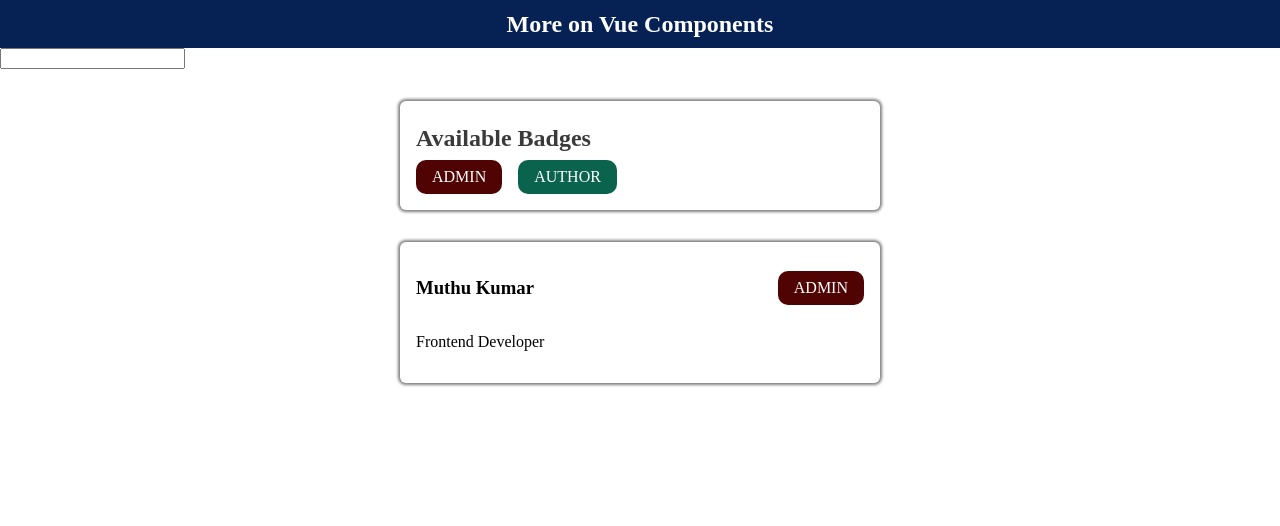
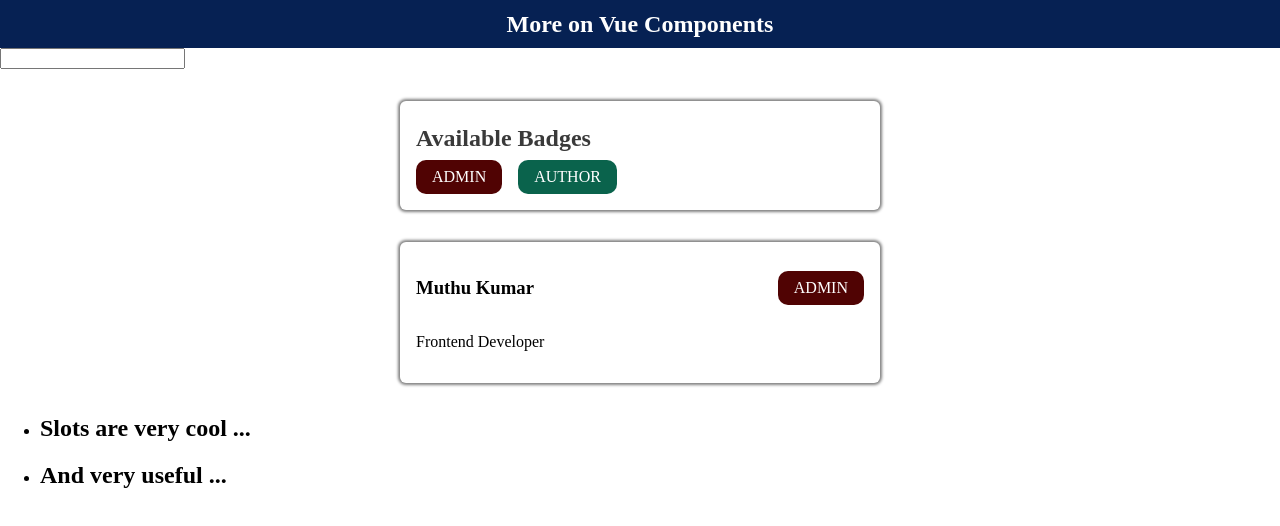
Before and after one commit to mk-tdev/Vue, a Vue app in the folder more-into-components/: page / in a window 1280 px wide. Shown: the top 526 px of the page. Built offline with nearby package versions, Linux system fonts and the light colour scheme.

Commit message:
=scoped styles and slots and slots advanced

```diff
--- a/more-into-components/src/App.vue
+++ b/more-into-components/src/App.vue
@@ -11,6 +11,13 @@
       :role="activeUser.role"
       :info-text="activeUser.description"
     ></UserInfo>
+
+    <todo-list>
+      <template #default="slotProps">
+        <!-- {{ slotProps }} -->
+        <h2>{{ slotProps.todo }} {{ slotProps["anotherProp"] }}</h2>
+      </template>
+    </todo-list>
   </div>
 </template>
 
@@ -18,6 +25,7 @@
 import TheHeader from "./components/Header.vue";
 import UserInfo from "./components/UserInfo.vue";
 import BadgeList from "./components/BadgeList.vue";
+import TodoList from "./components/TodoList.vue";
 
 export default {
   name: "App",
@@ -25,6 +33,7 @@ export default {
     TheHeader,
     UserInfo,
     BadgeList,
+    TodoList,
   },
   methods: {
     setText() {
--- a/more-into-components/src/components/BadgeList.vue
+++ b/more-into-components/src/components/BadgeList.vue
@@ -1,6 +1,10 @@
 <template>
   <section>
+    <base-card>
+      <template #header>
         <h2>Available Badges</h2>
+      </template>
+      <template v-slot:default>
         <ul>
           <li>
             <base-badge type="admin" caption="ADMIN"></base-badge>
@@ -9,6 +13,8 @@
             <base-badge type="author" caption="AUTHOR"></base-badge>
           </li>
         </ul>
+      </template>
+    </base-card>
   </section>
 </template>
 
@@ -16,7 +22,7 @@
 export default {};
 </script>
 
-<style>
+<style scoped>
 section h2 {
   margin: 0.5rem 0;
   color: #3a3a3a;
--- a/more-into-components/src/components/BaseBadge.vue
+++ b/more-into-components/src/components/BaseBadge.vue
@@ -6,7 +6,7 @@
 export default {
   props: ["type", "caption"],
   mounted() {
-    console.log(this.caption);
+    // console.log(this.caption);
   },
   computed: {
     classes() {
@@ -19,7 +19,7 @@ export default {
 };
 </script>
 
-<style>
+<style scoped>
 .badge {
   display: inline-block;
   padding: 0.5rem 1rem;
--- /dev/null
+++ b/more-into-components/src/components/BaseCard.vue
@@ -0,0 +1,34 @@
+<template>
+  <div>
+    <header v-if="$slots.header">
+      <slot name="header">
+        <!-- <h2>The Default (When no content is passed)</h2> -->
+      </slot>
+    </header>
+    <slot></slot>
+  </div>
+</template>
+
+<script>
+export default {
+  mounted() {
+    // console.log(this.$slots.header);
+  },
+};
+</script>
+
+<style scoped>
+div {
+  margin: 2rem auto;
+  padding: 1rem;
+  max-width: 30rem;
+  border-radius: 6px;
+  box-shadow: 0 0 3px 2px grey;
+}
+
+header {
+  display: flex;
+  justify-content: space-between;
+  align-items: center;
+}
+</style>
--- a/more-into-components/src/components/Header.vue
+++ b/more-into-components/src/components/Header.vue
@@ -8,7 +8,7 @@
 export default {};
 </script>
 
-<style>
+<style scoped>
 header {
   width: 100%;
   height: 3rem;
@@ -22,4 +22,5 @@ header h2 {
   color: white;
   margin: 0;
 }
+
 </style>
--- /dev/null
+++ b/more-into-components/src/components/TodoList.vue
@@ -0,0 +1,17 @@
+<template>
+  <ul>
+    <li v-for="(todo, index) in todos" :key="index">
+      <slot :todo="todo" another-prop="..."></slot>
+    </li>
+  </ul>
+</template>
+
+<script>
+export default {
+  data() {
+    return {
+      todos: ["Slots are very cool", "And very useful"],
+    };
+  },
+};
+</script>
--- a/more-into-components/src/components/UserInfo.vue
+++ b/more-into-components/src/components/UserInfo.vue
@@ -1,11 +1,14 @@
 <template>
   <section>
-    <div>
-      <h3>{{ fullName }}</h3>
-
-      <base-badge :type="role" :caption="role.toUpperCase()"></base-badge>
-    </div>
-    <p>{{ infoText }}</p>
+    <base-card>
+      <template v-slot:header>
+        <h3>{{ fullName }}</h3>
+        <base-badge :type="role" :caption="role.toUpperCase()"></base-badge>
+      </template>
+      <template v-slot:default>
+        <p>{{ infoText }}</p>
+      </template>
+    </base-card>
   </section>
 </template>
 
@@ -17,19 +20,3 @@ export default {
   },
 };
 </script>
-
-<style>
-section {
-  margin: 2rem auto;
-  padding: 1rem;
-  max-width: 30rem;
-  border-radius: 6px;
-  box-shadow: 0 0 3px 2px grey;
-}
-
-section div {
-  display: flex;
-  justify-content: space-between;
-  align-items: center;
-}
-</style>
--- a/more-into-components/src/main.js
+++ b/more-into-components/src/main.js
@@ -4,10 +4,12 @@ import BaseBadge from "./components/BaseBadge.vue";
 // import BadgeList from "./components/BadgeList.vue";
 // import Header from "./components/Header.vue";
 // import UserInfo from "./components/UserInfo.vue";
+import BaseCard from "./components/BaseCard.vue";
 
 const app = createApp(App);
 
 app.component("base-badge", BaseBadge);
+app.component("base-card", BaseCard);
 // app.component("badge-list", BadgeList);
 // app.component("the-header", Header);
 // app.component("user-info", UserInfo);
```
Lines whose indentation alone changed are shown as unchanged.
